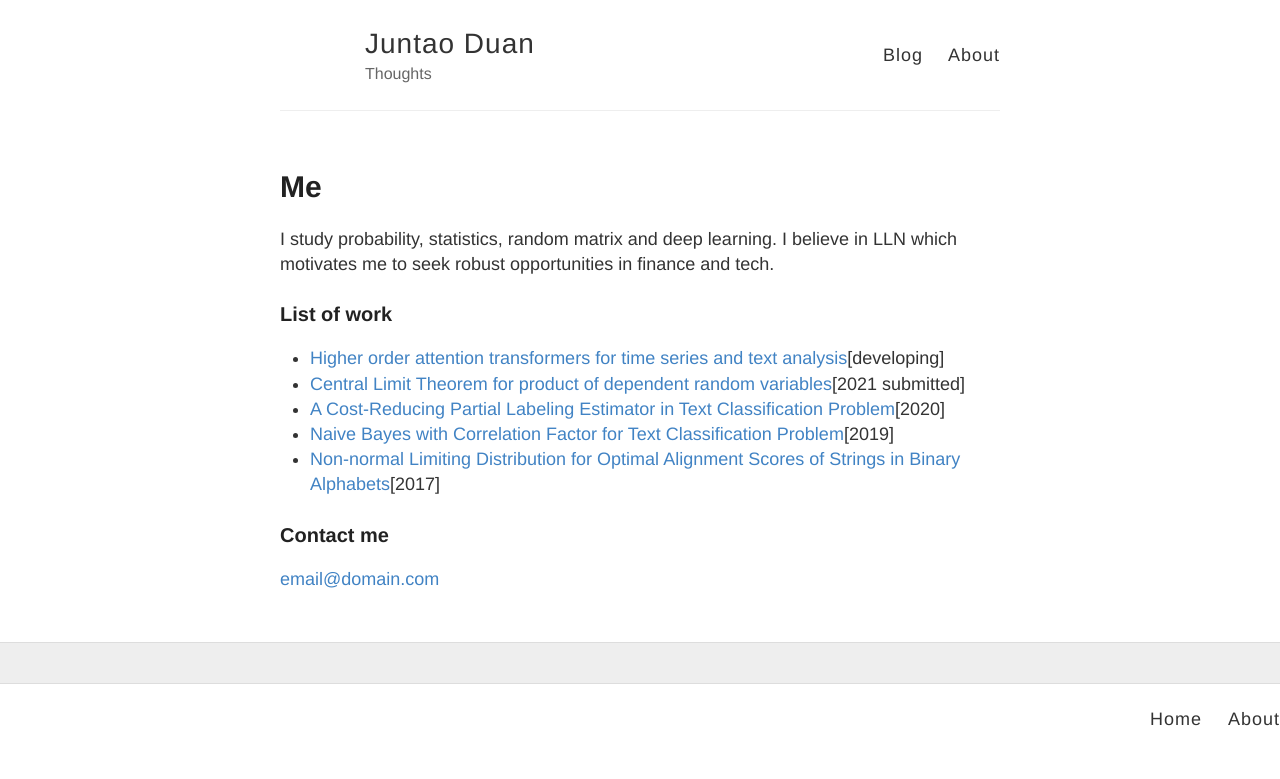
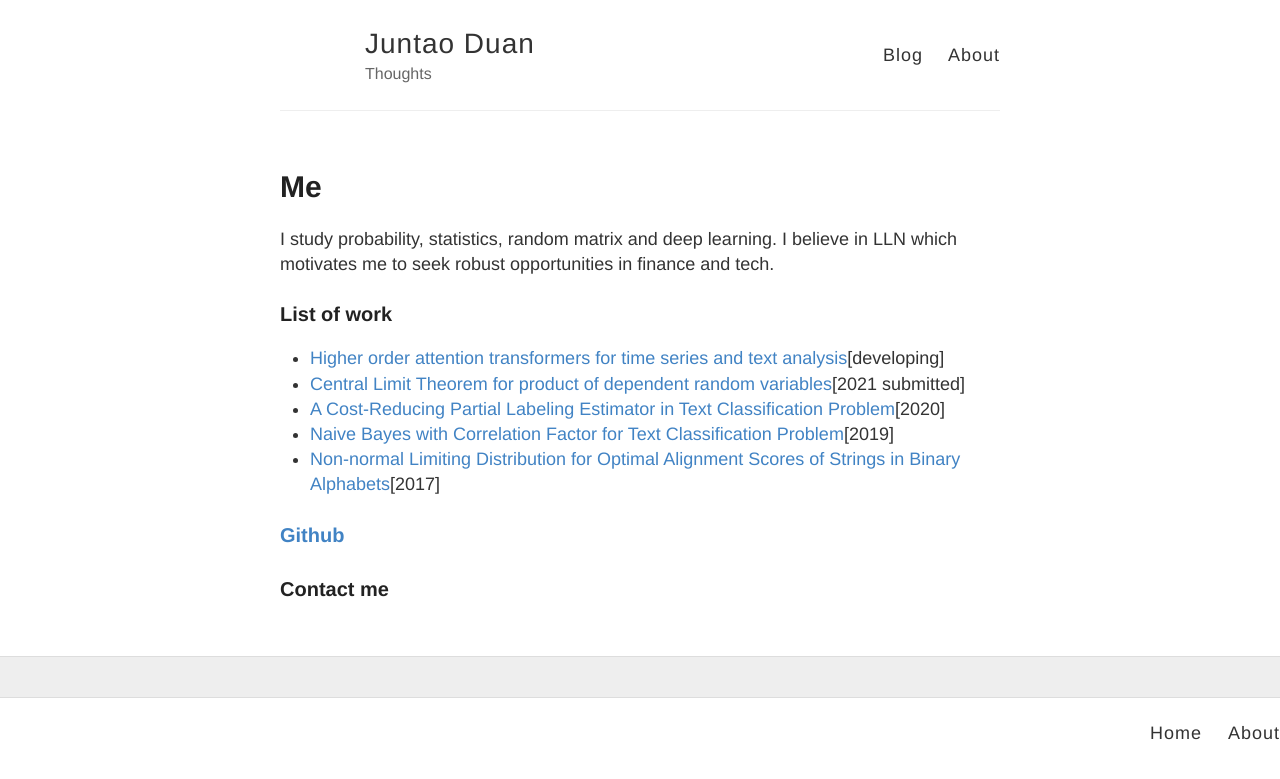
Before and after one commit to juntaoduan/juntaoduan.github.io, a Jekyll site: the page built from about.md, in a window 1280 px wide. Shown: the top 779 px of the page. Built offline with Jekyll 4.4.1, drawn with Linux system fonts in a browser that asks for light colours.

Commit message:
Update about.md

```diff
--- a/about.md
+++ b/about.md
@@ -14,7 +14,8 @@ I study probability, statistics, random matrix and deep learning. I believe in L
 * [Naive Bayes with Correlation Factor for Text Classification Problem](https://ieeexplore.ieee.org/document/8999119)[2019]
 * [Non-normal Limiting Distribution for Optimal Alignment Scores of Strings in Binary Alphabets](https://link.springer.com/article/10.1007/s10955-017-1835-6)[2017]
 
+### [Github](https://github.com/juntaoduan/juntaoduan.github.io)
 
 ### Contact me
 
-[email@domain.com](mailto:)
+[](mailto:)
```
